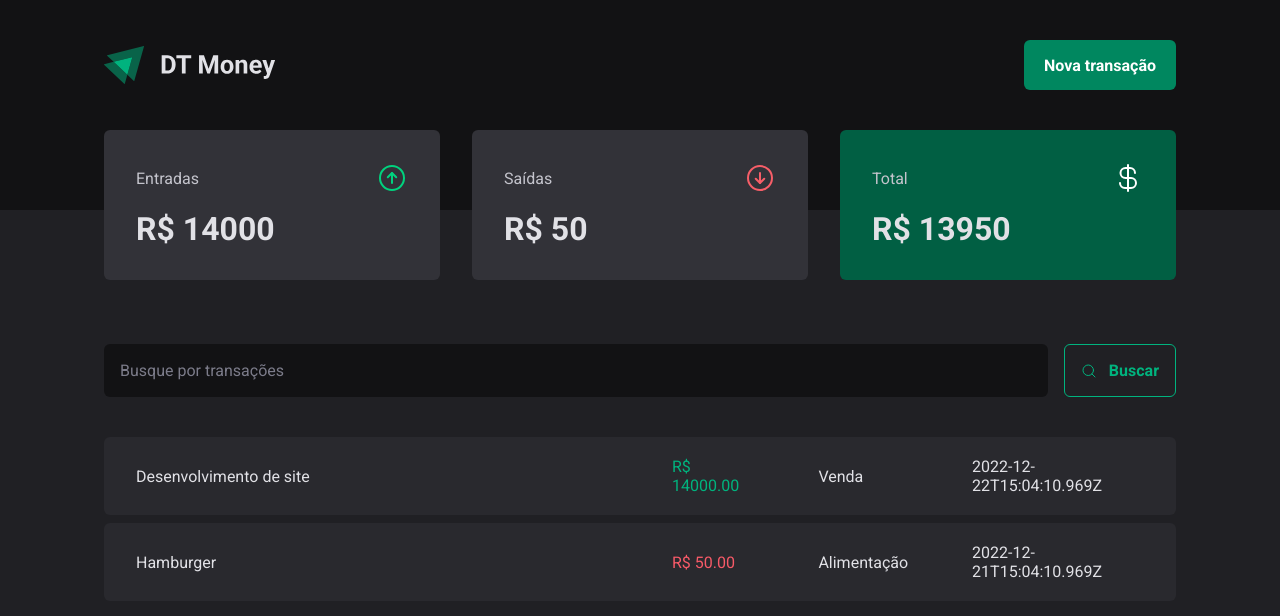
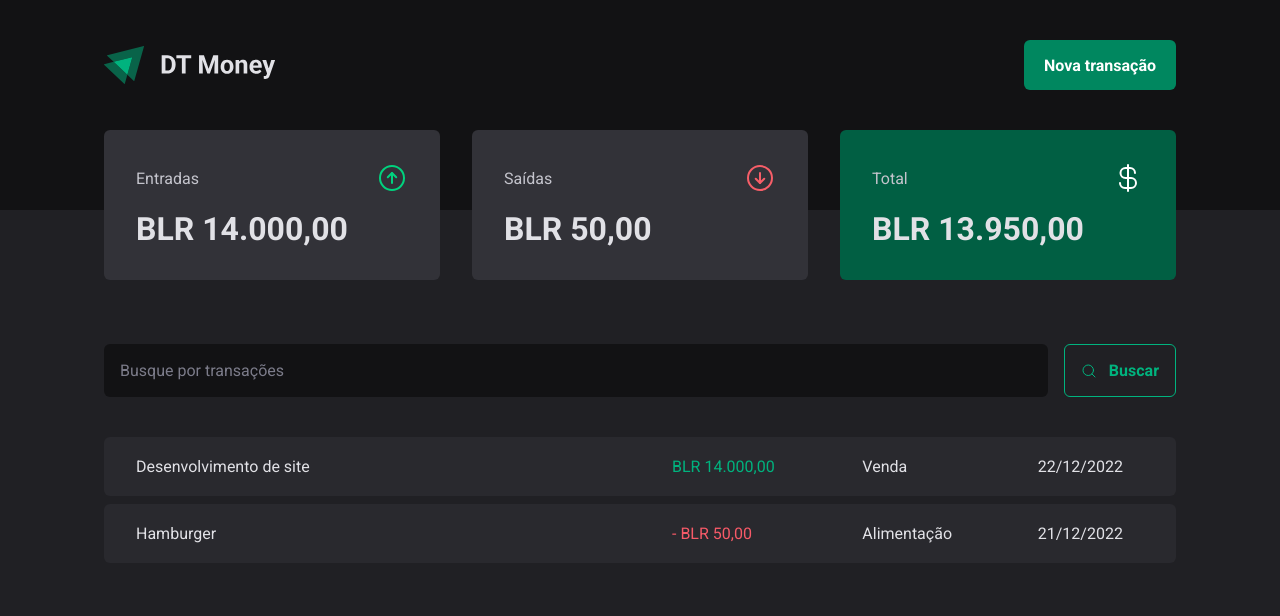
Before and after one commit to oseasmoreto/rocketseat-ignite-react-03-dt-money, a React (Vite) app: page / in a window 1280 px wide. Shown: the top 616 px of the page. Built offline with nearby package versions, Linux system fonts and the light colour scheme; data requests are answered from the project's data file.

Commit message:
Formata os valores e datas

```diff
--- a/src/components/Summary/index.tsx
+++ b/src/components/Summary/index.tsx
@@ -1,6 +1,7 @@
 import { ArrowCircleDown, ArrowCircleUp, CurrencyDollar } from 'phosphor-react'
 import { useContext } from 'react'
 import { TransactionsContext } from '../../contexts/TransactionContext'
+import { priceFormatter } from '../../utils/formatter'
 import { SummaryCard, SummaryContainer } from './styles'
 
 export function Summary() {
@@ -33,21 +34,21 @@
           <span>Entradas</span>
           <ArrowCircleUp size={32} color="#00d37e" />
         </header>
-        <strong>R$ {summary.income}</strong>
+        <strong>{priceFormatter.format(summary.income)}</strong>
       </SummaryCard>
       <SummaryCard>
         <header>
           <span>Saídas</span>
           <ArrowCircleDown size={32} color="#f75e68" />
         </header>
-        <strong>R$ {summary.outcome}</strong>
+        <strong>{priceFormatter.format(summary.outcome)}</strong>
       </SummaryCard>
       <SummaryCard variant="green">
         <header>
           <span>Total</span>
           <CurrencyDollar size={32} color="#fff" />
         </header>
-        <strong>R$ {summary.total}</strong>
+        <strong>{priceFormatter.format(summary.total)}</strong>
       </SummaryCard>
     </SummaryContainer>
   )
--- a/src/pages/Transactions/index.tsx
+++ b/src/pages/Transactions/index.tsx
@@ -2,6 +2,7 @@
 import { Header } from '../../components/Header'
 import { Summary } from '../../components/Summary'
 import { TransactionsContext } from '../../contexts/TransactionContext'
+import { dateFormatter, priceFormatter } from '../../utils/formatter'
 import { SearchForm } from './components/SearchForm'
 import {
   PriceHighlight,
@@ -26,11 +27,14 @@
                   <td width="50%">{transaction.description}</td>
                   <td>
                     <PriceHighlight variant={transaction.type}>
-                      R$ {transaction.price.toFixed(2)}
+                      {transaction.type === 'outcome' && '-'}{' '}
+                      {priceFormatter.format(transaction.price)}
                     </PriceHighlight>
                   </td>
                   <td>{transaction.category}</td>
-                  <td>{transaction.createdAt}</td>
+                  <td>
+                    {dateFormatter.format(new Date(transaction.createdAt))}
+                  </td>
                 </tr>
               )
             })}
--- /dev/null
+++ b/src/utils/formatter.ts
@@ -0,0 +1,7 @@
+export const dateFormatter = Intl.DateTimeFormat('pt-BR')
+
+export const priceFormatter = new Intl.NumberFormat('pt-BR', {
+  style: 'currency',
+  currency: 'BLR',
+  minimumFractionDigits: 2,
+})
```
